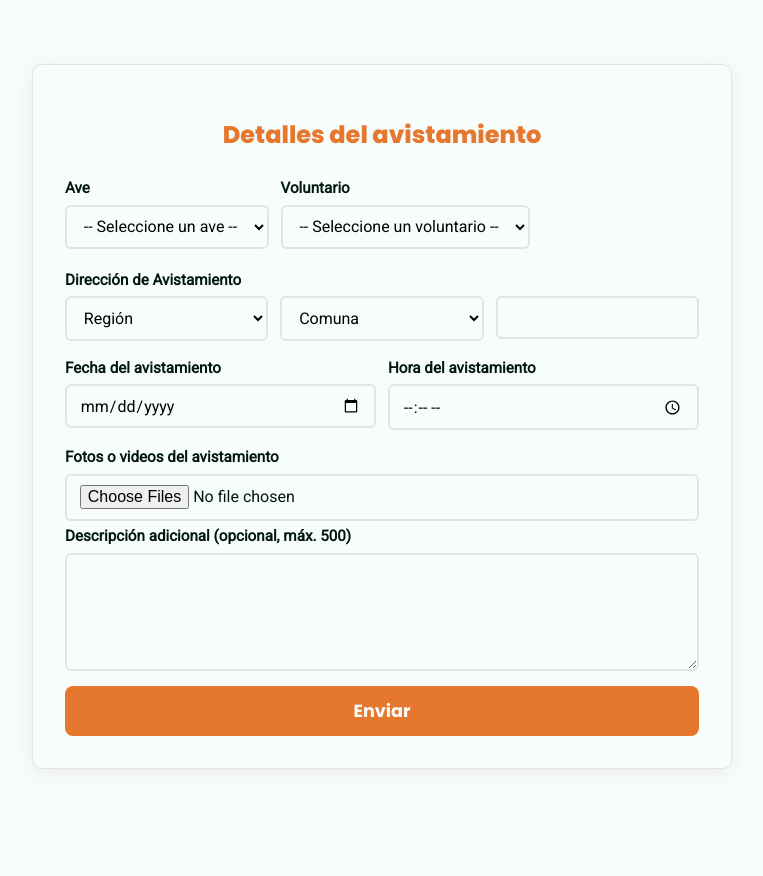
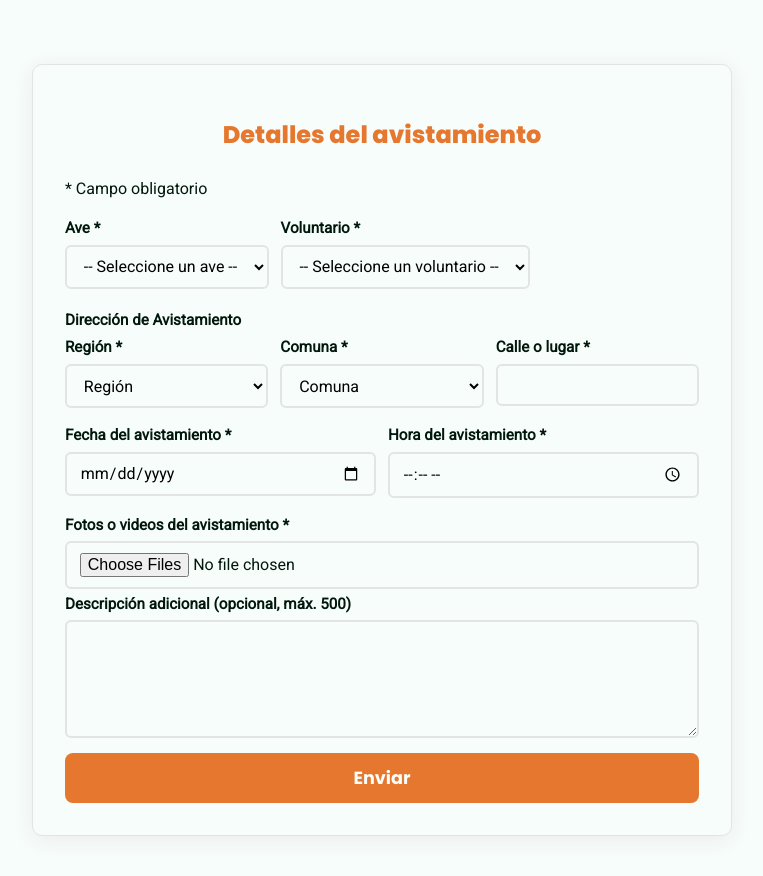
Before and after one commit to Diego2173/desarrollo_web_diego_mancilla, a Flask app: page /avistamientos/nuevo in a window 1280 px wide. Shown: the part 250-1126 px from the top of the page, without its empty margins (258-1021 px from the left). Before the commit the page ends 1019 px from the top, so only its background shows below. Run offline with Flask 3, Linux system fonts and the light colour scheme; data that the repository does not hold is empty.

Commit message:
feat: Added required field indicators to avistamiento and voluntario forms

```diff
--- a/templates/form/form_aves.html
+++ b/templates/form/form_aves.html
@@ -14,6 +14,7 @@
 {% block content %}
 <div class="container">
   <h2>Detalles del avistamiento</h2>
+  <p>* Campo obligatorio</p>
 
   {% if errores.db %}
     <p class="error-message visible">{{ errores.db }}</p>
@@ -30,7 +31,7 @@
 
       <!-- Ave -->
       <div class="select-field">
-        <label for="ave_id">Ave</label>
+        <label for="ave_id">Ave <span class="required" aria-hidden="true">*</span></label>
         <select id="ave_id" name="ave_id" required>
           <option value="">-- Seleccione un ave --</option>
           {% for a in aves %}
@@ -47,7 +48,7 @@
       </div>
 
       <div class="select-field">
-        <label for="voluntario_id">Voluntario</label>
+        <label for="voluntario_id">Voluntario <span class="required" aria-hidden="true">*</span></label>
         <select id="voluntario_id" name="voluntario_id" required>
           <option value="">-- Seleccione un voluntario --</option>
           {% for v in voluntarios %}
@@ -70,6 +71,7 @@
       <div class="address-row">
 
         <div class="select-field">
+          <label for="select-region">Región <span class="required" aria-hidden="true">*</span></label>
           <select id="select-region" name="select-region" required>
             <option value="">Región</option>
             {% for r in regiones %}
@@ -86,6 +88,7 @@
         </div>
 
         <div class="select-field">
+          <label for="select-comuna">Comuna <span class="required" aria-hidden="true">*</span></label>
           <select id="select-comuna" name="select-comuna" required
               data-selected="{{ datos.get('select-comuna', '') }}">
             <option value="">Comuna</option>
@@ -97,6 +100,7 @@
         </div>
 
         <div class="field">
+          <label for="address">Calle o lugar <span class="required" aria-hidden="true">*</span></label>
           <input type="text" id="address" name="address" minlength="1" required
                  value="{{ datos.get('address','') }}">
           <span class="error-message {% if errores.address %}visible{% endif %}"
@@ -110,7 +114,7 @@
     <!-- Fecha y hora -->
     <div class="date-group">
       <div class="field">
-        <label for="date">Fecha del avistamiento</label>
+        <label for="date">Fecha del avistamiento <span class="required" aria-hidden="true">*</span></label>
         <input type="date" id="date" name="date" required
                value="{{ datos.get('date','') }}">
         <span class="error-message {% if errores.date %}visible{% endif %}"
@@ -120,7 +124,7 @@
       </div>
 
       <div class="field">
-        <label for="time">Hora del avistamiento</label>
+        <label for="time">Hora del avistamiento <span class="required" aria-hidden="true">*</span></label>
         <input type="time" id="time" name="time" required
                value="{{ datos.get('time','') }}">
         <span class="error-message {% if errores.date %}visible{% endif %}"
@@ -132,7 +136,7 @@
 
     <!-- Archivos -->
     <div class="file-field">
-      <label for="file">Fotos o videos del avistamiento</label>
+      <label for="file">Fotos o videos del avistamiento <span class="required" aria-hidden="true">*</span></label>
       <input type="file" id="file" name="file"
              accept="image/jpeg,image/png,image/webp,video/mp4,video/quicktime"
              multiple required>
```
Also changed, not shown: templates/form/form_voluntarios.html (+10 -5 lines).
